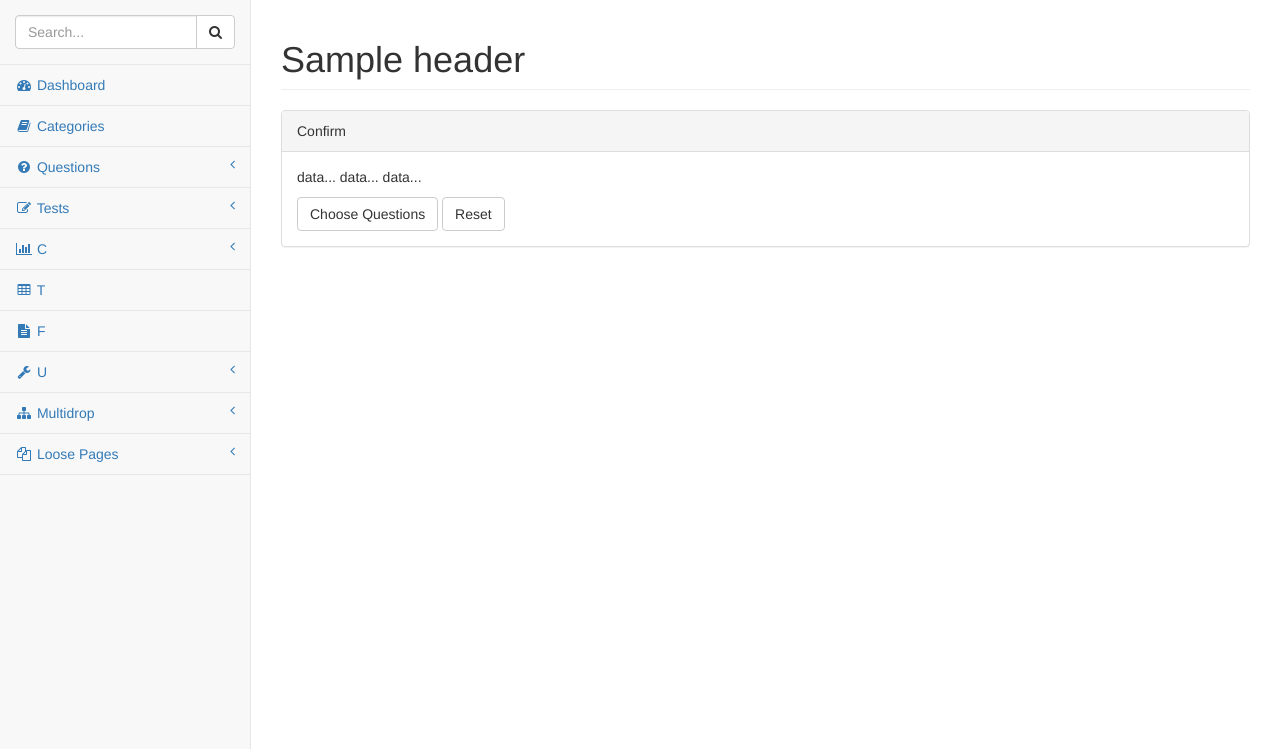
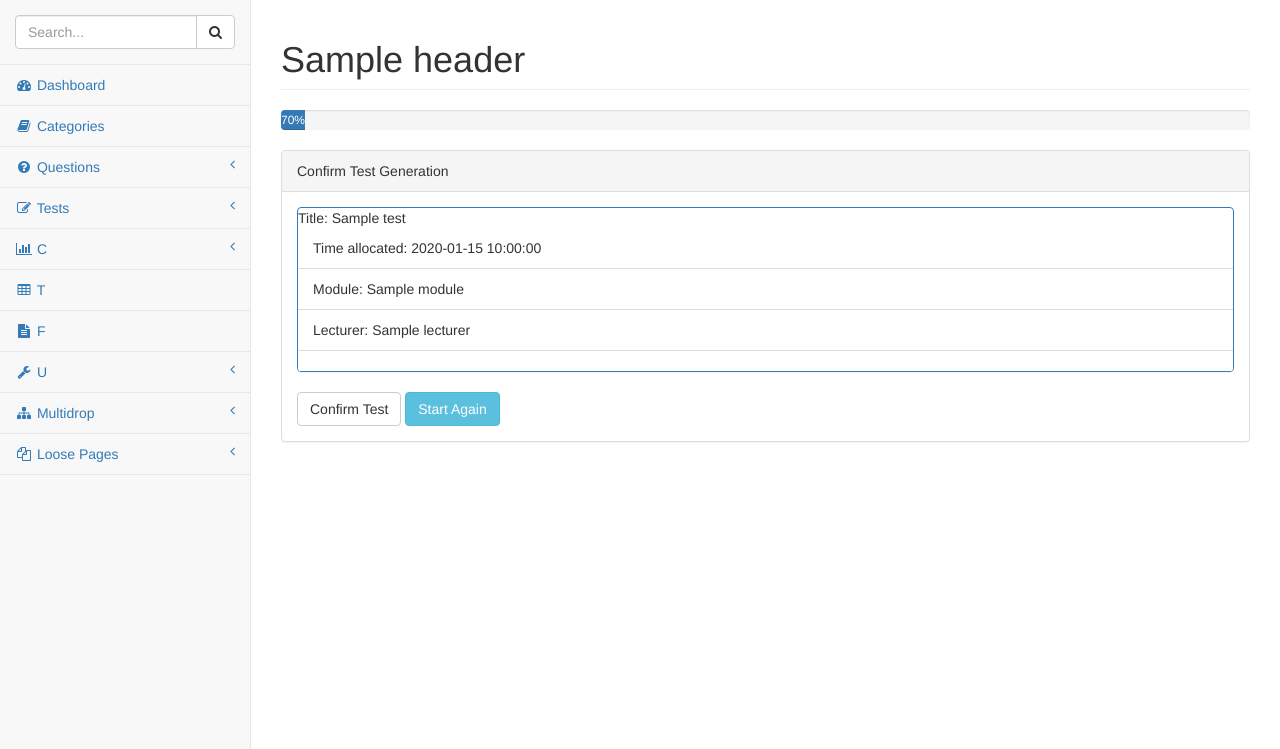
Before and after one commit to rogermarciniak/examit, a Flask app: template templates/sb-admin/pages/tgensend.html in a window 1280 px wide. Shown: the part 51-800 px from the top of the page. Run offline with Flask 2, Linux system fonts and the light colour scheme; the template is opened without the code that fills it: most values are stand-ins (such as "Sample title", 1, 10 or a date in 2020); some libraries are stand-ins or nearby versions.

Commit message:
sat(final-commit)

```diff
--- a/templates/sb-admin/pages/tgensend.html
+++ b/templates/sb-admin/pages/tgensend.html
@@ -7,21 +7,34 @@
 {% block body %}
 <div class="row">
 	<div class="col-lg-12">
+  <div class="progress">
+   <div class="progress-bar" role="progressbar" aria-valuenow="70" aria-valuemin="0" aria-valuemax="100" style="min-width: 2em;">
+    70%
+   </div>
+  </div>
 		<div class="panel panel-default">
 			<div class="panel-heading">
-				Confirm
+				Confirm Test Generation
 			</div>
 			<div class="panel-body">
 				<div class="row">
 					<div class="col-lg-12">
-      <p>
-       data...
-       data...
-       data...
-      </p>
-						<form role="form" action="{{ url_for('.gentest_conf') }}" method="POST" onsubmit="return confirm('Is the form filled out correctly?');">
-							<button type="submit" class="btn btn-default">Choose Questions</button>
-							<button type="reset" class="btn btn-default">Reset</button>
+						<form role="form" action="{{ url_for('.gentest_confd') }}" method="POST" onsubmit="return confirm('Is the form filled out correctly?');">
+       <div class="panel panel-primary">
+        Title: {{ test['TITLE'] }}
+        <ul class="list-group">
+         <li class="list-group-item">Time allocated: {{ test['TIME_ALLOWED'] }}</li>
+         <li class="list-group-item">Module: {{ test['MODULE'] }}</li>
+         <li class="list-group-item">Lecturer: {{ test['LECTURER'] }}</li>
+         <li class="list-group-item">
+          {% for i, question in enumerate(test['QUESTIONS']) %}
+           {{i}}. {{question['QUESTION']}} <br />
+          {% endfor %}
+         </li>
+        </ul>
+       </div>
+							<button type="submit" class="btn btn-default">Confirm Test</button>
+							<a href="{{ url_for('.gentest') }}" class="btn btn-info" role="button">Start Again</a>
 						</form>
 					</div>
 				</div>
```
Also changed, not shown: templates/sb-admin/pages/tgen.html (+6 -1 lines), templates/sb-admin/pages/tgenconfd.html (added, +37 -0 lines), views.py (+37 -25 lines).
